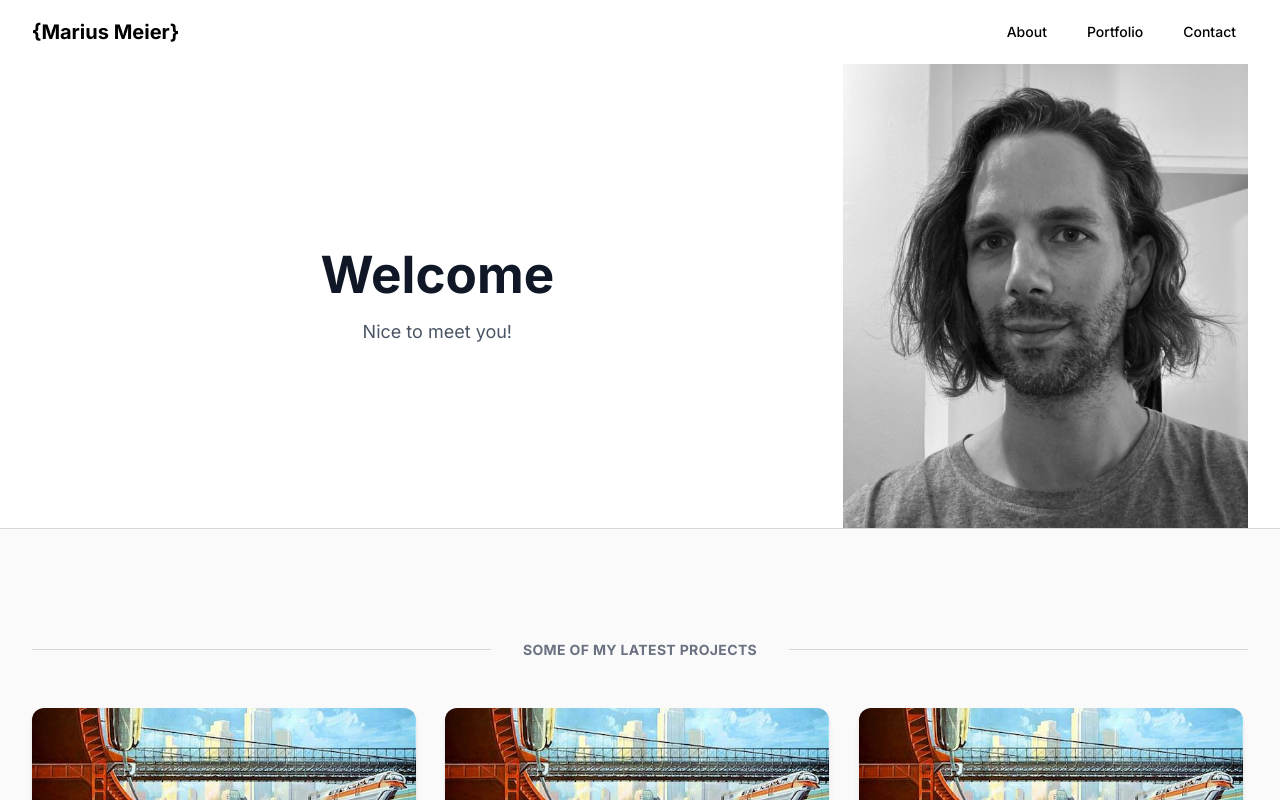
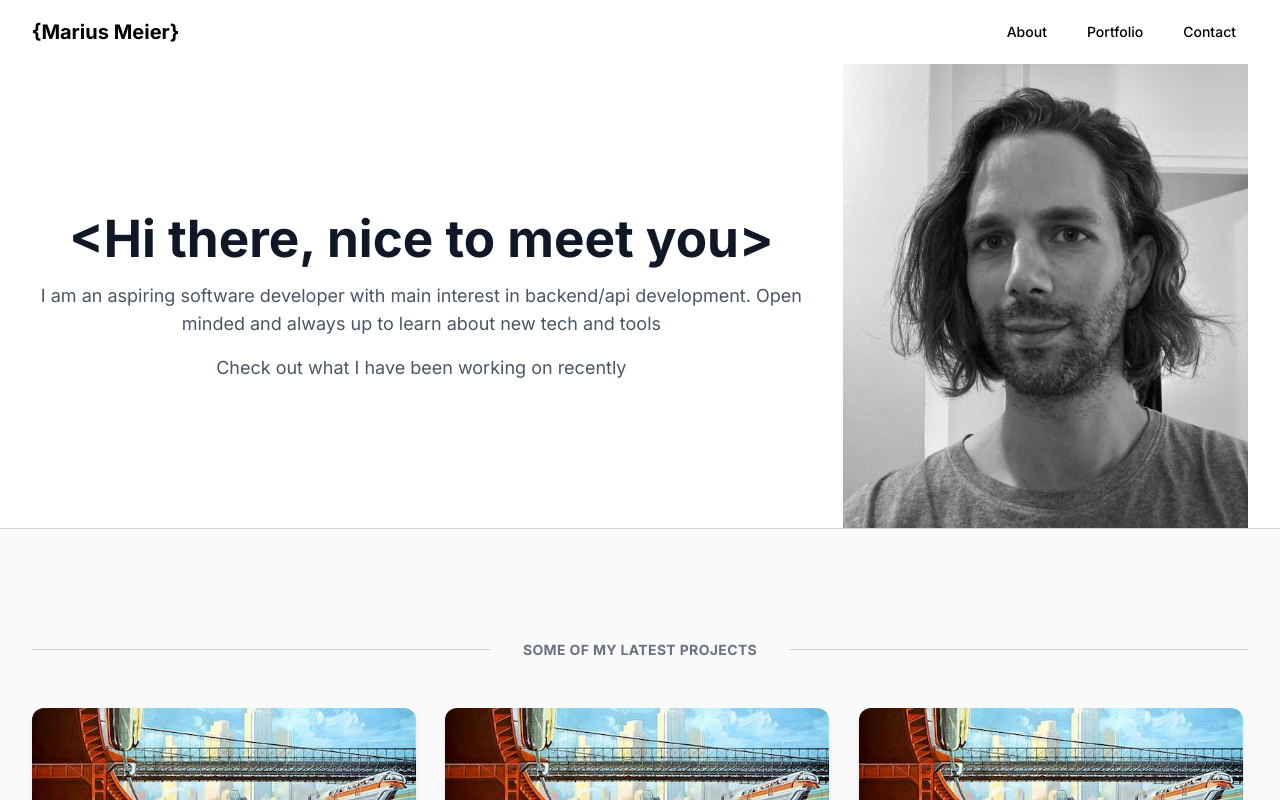
Before and after one commit to Nipsu24/portfolio_website, a React (Vite) app: page / in a window 1280 px wide. Shown: the top 800 px of the page. Built offline with nearby package versions, Linux system fonts and the light colour scheme.

Commit message:
adds more descriptive text for about section

```diff
--- a/src/components/SplitScreen.tsx
+++ b/src/components/SplitScreen.tsx
@@ -1,14 +1,16 @@
 import me from '../assets/me.jpeg';
 
 const SplitScreen = () => {
+	const descriptiveText = "I am an aspiring software developer with main interest in backend/api development. Open minded and always up to learn about new tech and tools"
 	return (
 		<div>
 			<div id="about" className="flex flex-col lg:flex-row mx-auto max-w-7xl px-2 sm:px-6 lg:px-8  bg-white dark:bg-black">
 				{/* Left Half - Content Area */}
 				<div className="w-full lg:w-2/3 bg-white dark:bg-black flex items-center justify-center">
 					<div className="text-center py-16">
-						<h1 className="text-4xl font-bold text-gray-900 dark:text-white">Welcome</h1>
-						<p className="mt-4 text-lg text-gray-600 dark:text-gray-300">Nice to meet you!</p>
+						<h1 className="text-4xl font-bold text-gray-900 dark:text-white pr-8">{"<Hi there, nice to meet you>"}</h1>
+						<p className="mt-4 text-lg text-gray-600 dark:text-gray-300 pr-8">{descriptiveText}</p>
+						<p className="mt-4 text-lg text-gray-600 dark:text-gray-300 pr-8">Check out what I have been working on recently</p>
 					</div>
 				</div>
 
```
